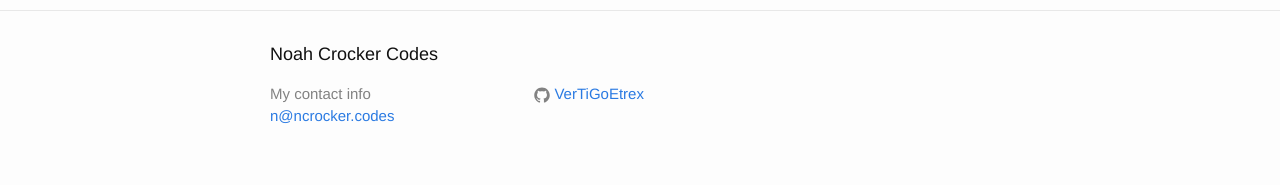
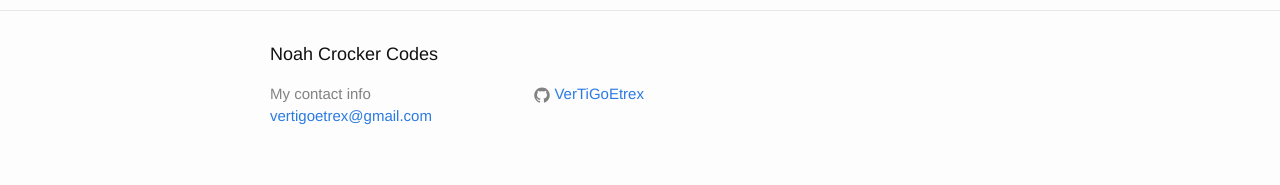
Before and after one commit to VerTiGoEtrex/vertigoetrex.github.io, a Jekyll site: the page built from index.html, in a window 1280 px wide. Shown: the part 938-1123 px from the top of the page. Built offline with Jekyll 4.4.1, drawn with Linux system fonts in a browser that asks for light colours; nearby versions of some CDN libraries.

Commit message:
Update _config.yml

```diff
--- a/_config.yml
+++ b/_config.yml
@@ -1,6 +1,6 @@
 # Site settings
 title: Noah Crocker Codes
-email: n@ncrocker.codes
+email: vertigoetrex@gmail.com
 description: > # this means to ignore newlines until "baseurl:"
   Aviator, Pianist, and Hacker from the United States.
 baseurl: "" # the subpath of your site, e.g. /blog/
```
